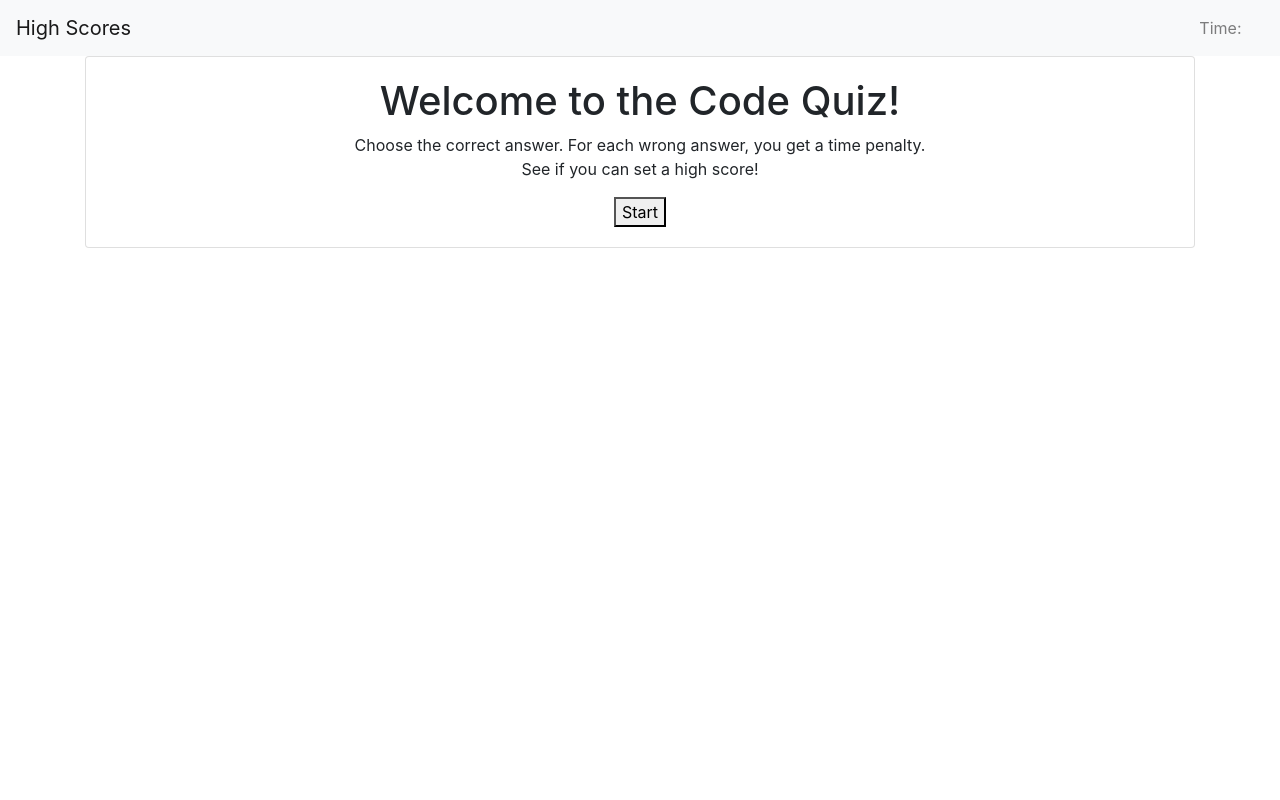
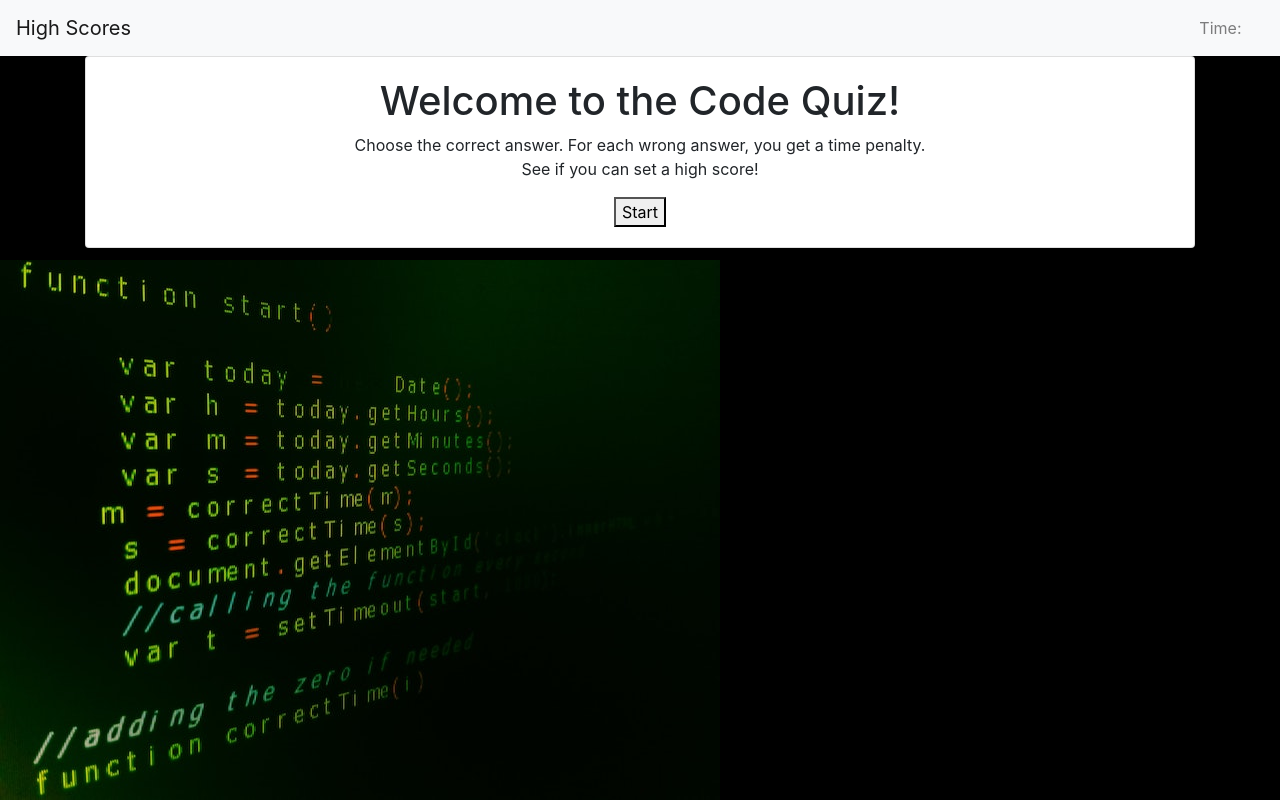
Before and after one commit to puakehaulani/4-Code-Quiz, a plain HTML site: page index.html in a window 1280 px wide. Drawn offline with nearby package versions, Linux system fonts and the light colour scheme.

Commit message:
background styling, image works, positioning doing ok. need to do gradient

```diff
--- a/assets/css/style.css
+++ b/assets/css/style.css
@@ -1,6 +1,16 @@
 #welcome {
     text-align: center;
     display: block;
+}
+
+body {
+    min-height: 100%;
+    background-image: url(../images/background.jpg);
+    background-color: black;
+    background-repeat: no-repeat;
+    background-attachment: fixed;
+    background-position: bottom left;
+
 }
 
 li {
```
Also changed, not shown: assets/images/background.jpg (added).
